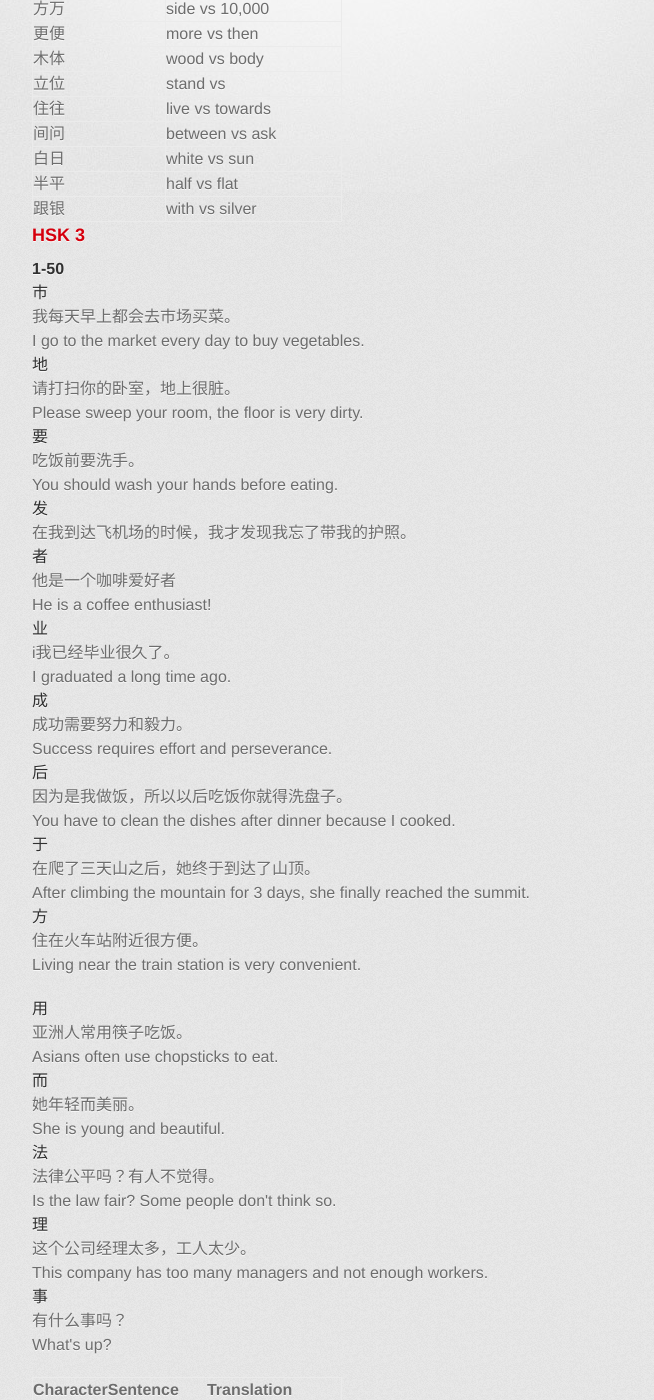
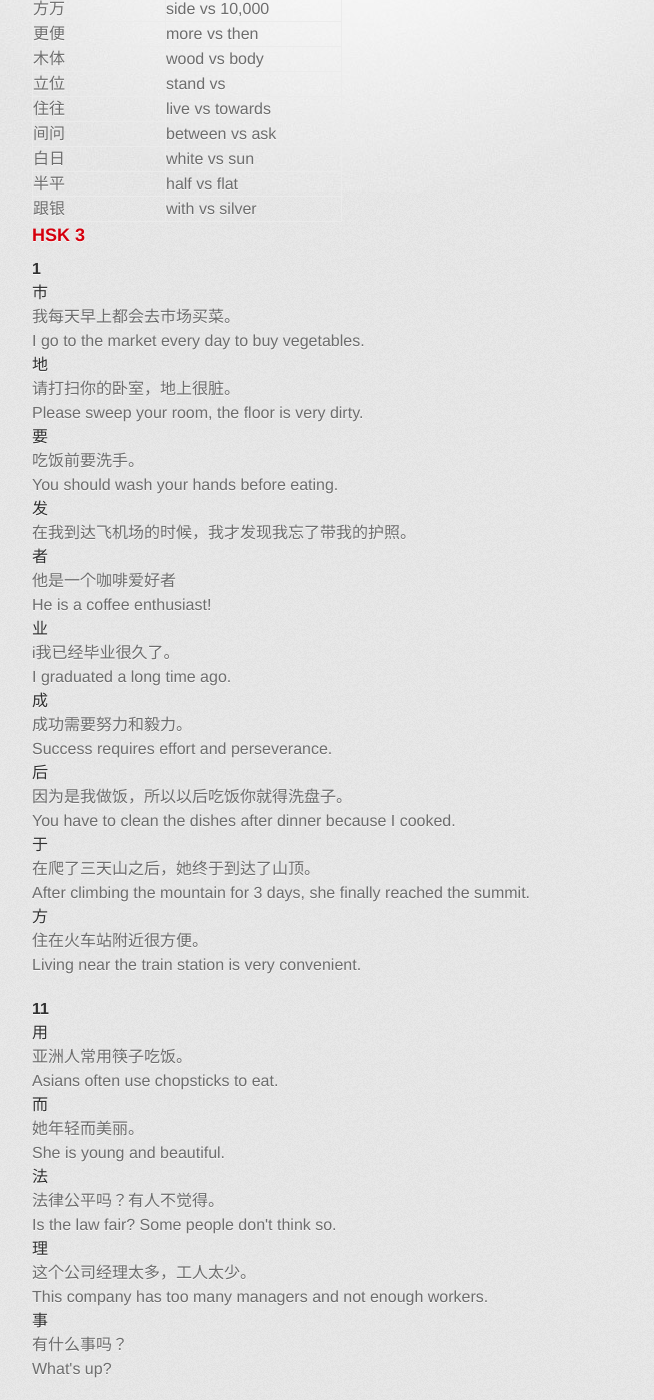
Before and after one commit to axiomiety/axiomiety.github.io, a Jekyll site: the page built from llog/mandarin.markdown, in a window 1280 px wide and 1400 px high, scrolled down 381 px. Shown: the whole window, without its empty margins (298-952 px from the left). Built offline with Jekyll 4.4.1, drawn with Linux system fonts in a browser that asks for light colours; nearby versions of some CDN libraries; some web fonts are replaced; some of the changed text lies outside the part shown.

Commit message:
mandarin

```diff
--- a/llog/mandarin.markdown
+++ b/llog/mandarin.markdown
@@ -23,7 +23,9 @@
 
 ### HSK 3
 
-#### 1-50
+<!--list wasn't 0-indexed. need to fill in the gaps >_< -->
+
+#### 1
 
 <dl>
   <dt>市</dt>
@@ -58,6 +60,8 @@
   <dd>Living near the train station is very convenient.</dd>
 </dl>
 
+#### 11
+
 <dl>
   <dt>用</dt>
   <dd>亚洲人常用筷子吃饭。</dd>
@@ -203,7 +210,7 @@
   <dd>I have a long commute because I live outside of the city.</dd>
 </dl>
 
-##### 61
+#### 61
 
 <dl>
   <dt>调</dt>
@@ -238,7 +245,7 @@
   <dd>This is already yesterday's news.</dd>
 </dl>
 
-##### 71
+#### 71
 
 <dl>
   <dt>决</dt>
@@ -326,9 +333,9 @@
   <dt>山</dt>
   <dd>爬上山以后，我休息了一点会。</dd>
   <dd>I took a small break after hiking up the mountain.</dd>
-  <dt></dt>
-  <dd></dd>
-  <dd></dd>
+  <dt>条</dt>
+  <dd>这条裤子太紧身了！</dd>
+  <dd>Those pants are too tight!</dd>
   <dt></dt>
   <dd></dd>
   <dd></dd>
```
Also changed, not shown: other parts of llog/mandarin.markdown (+6 -3 lines).
